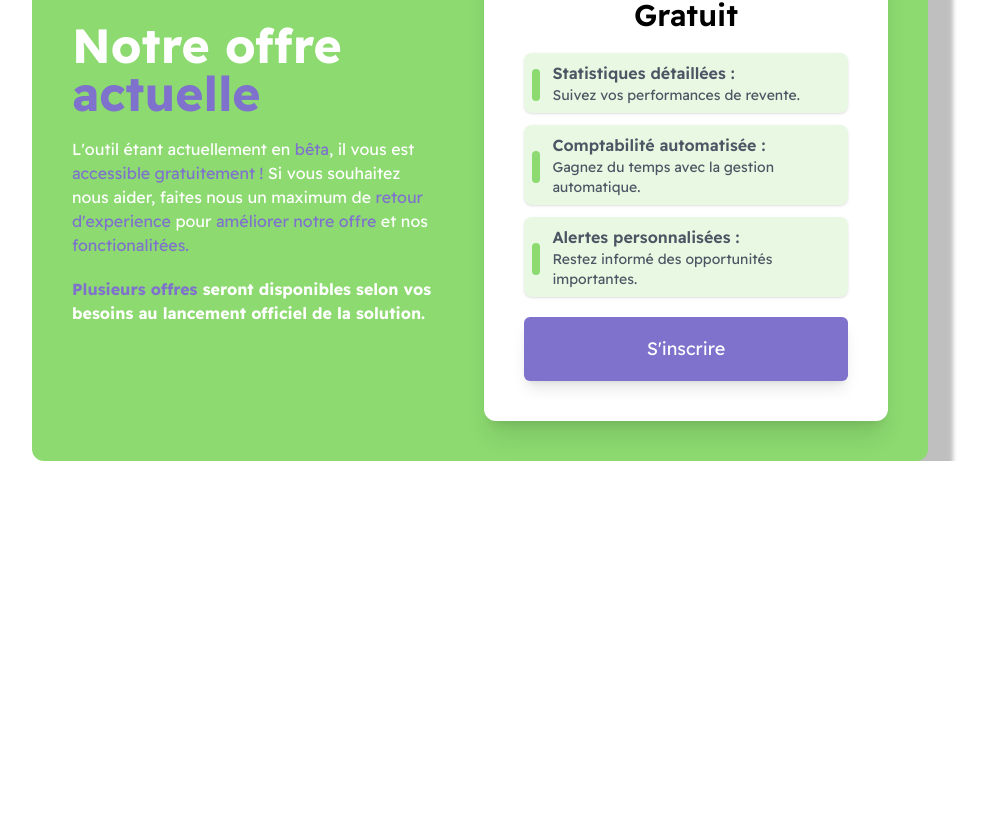
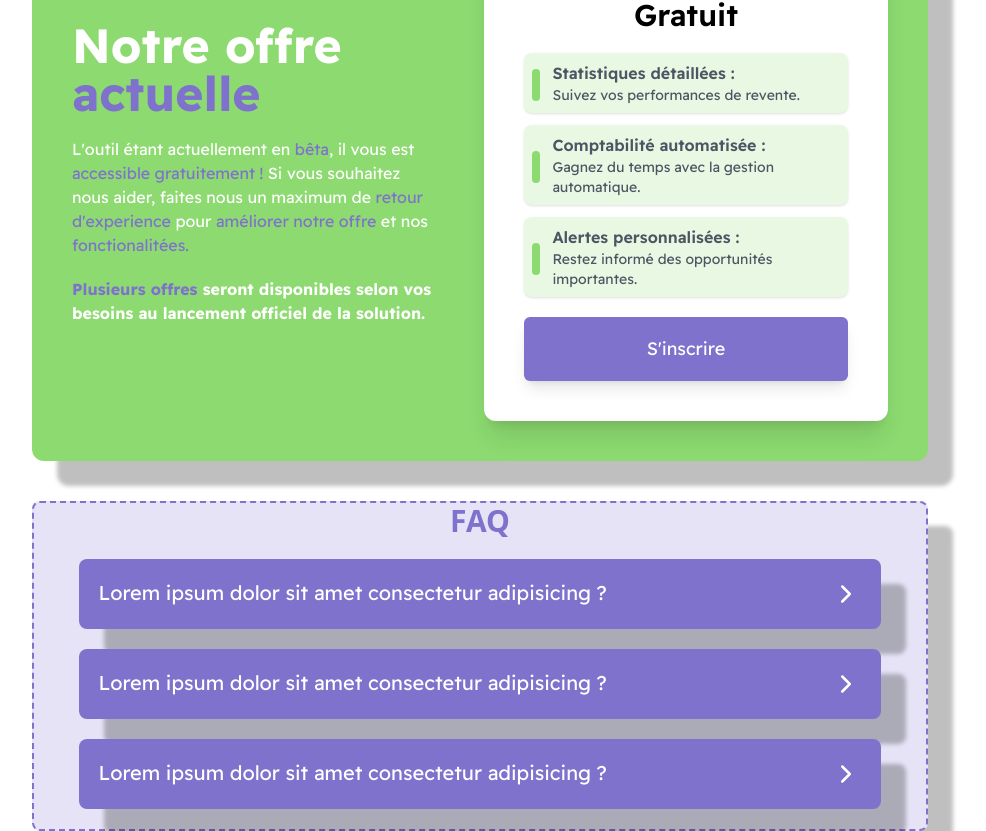
Before and after one commit to Eaulmesse/vintzen_front, a React (Vite) app: page / in a window 1280 px wide. Shown: the part 2413-3244 px from the top of the page, without its empty margins (160-1146 px from the left). Before the commit the page ends 2874 px from the top, so only its background shows below. Built offline with nearby package versions, Linux system fonts and the light colour scheme.

Commit message:
add: faq

```diff
--- a/src/App.jsx
+++ b/src/App.jsx
@@ -7,6 +7,7 @@ import Header from './components/Header/Header'
 import Features from './components/Features/Features'
 import Pricing from './components/Pricing/Pricing'
 import Opinions from './components/Opinions/Opinions'
+import Faq from './components/Faq/Faq'
 import News from './components/News/News'
 import Footer from './components/Footer/Footer'
 
@@ -20,6 +21,7 @@ function App() {
       <Features/>
       <Opinions/>
       <Pricing/>
+      <Faq/>
       {/* <News/> */}
       {/* <Footer/> */}
     </div>
--- /dev/null
+++ b/src/components/Faq/Faq.jsx
@@ -0,0 +1,20 @@
+import React from 'react';
+import FaqQuestion from './FaqQuestion';
+
+const Faq = ({  }) => {
+
+
+
+    return (
+        <div className='mx-auto mt-10 rounded-lg w-custom md:w-custom-md bg-custom-purple bg-opacity-20 border-2 border-dashed border-custom-purple shadow-custom '>
+            <h2 className='text-3xl font-bold text-custom-purple text-center'>FAQ</h2>
+
+            <FaqQuestion question="Lorem ipsum dolor sit amet consectetur adipisicing  ?" answer="Lorem ipsum dolor sit amet consectetur adipisicing elit. Quisquam, quos."/>
+            <FaqQuestion question="Lorem ipsum dolor sit amet consectetur adipisicing  ?" answer="Lorem ipsum dolor sit amet consectetur adipisicing elit. Quisquam, quos."/>
+            <FaqQuestion question="Lorem ipsum dolor sit amet consectetur adipisicing  ?" answer="Lorem ipsum dolor sit amet consectetur adipisicing elit. Quisquam, quos."/>
+
+        </div>
+    );
+};
+
+export default Faq;
--- /dev/null
+++ b/src/components/Faq/FaqQuestion.jsx
@@ -0,0 +1,28 @@
+import React, { useState } from 'react';
+import { ChevronRight, ChevronDown} from 'lucide-react'
+
+const FaqQuestion = ({ question, answer }) => {
+
+    const [isOpen, setIsOpen] = useState(false);
+
+    return (
+        <div className='mx-auto my-5 rounded-lg w-custom-indiv bg-custom-purple readex-pro p-5 border-custom-purple shadow-custom text-white' onClick={() => setIsOpen(!isOpen)}>
+            <div className='flex justify-between w-full'>
+                <p className='text-xl'>{question}</p>
+                {isOpen ? (
+                    <ChevronDown size={30} color='#FFF'/>
+                ) : (
+                    <ChevronRight size={30} color='#FFF'/>
+                )}
+
+
+            </div>
+
+            {isOpen && (
+                <p className='text-sm mt-5'>{answer}</p>
+            )}
+        </div>
+    );
+};
+
+export default FaqQuestion;
--- a/tailwind.config.js
+++ b/tailwind.config.js
@@ -12,7 +12,7 @@ export default {
       width: {
         'custom': '90%',
         'custom-indiv': '90%',
-         'custom-md': '70%'
+        'custom-md': '70%'
       },
       colors: {
       'custom-green': '#8CDA70',
```
